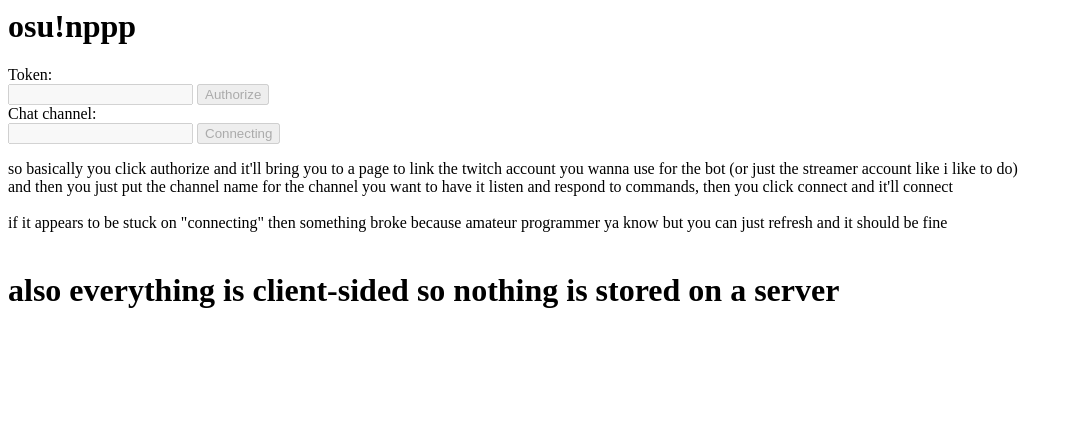
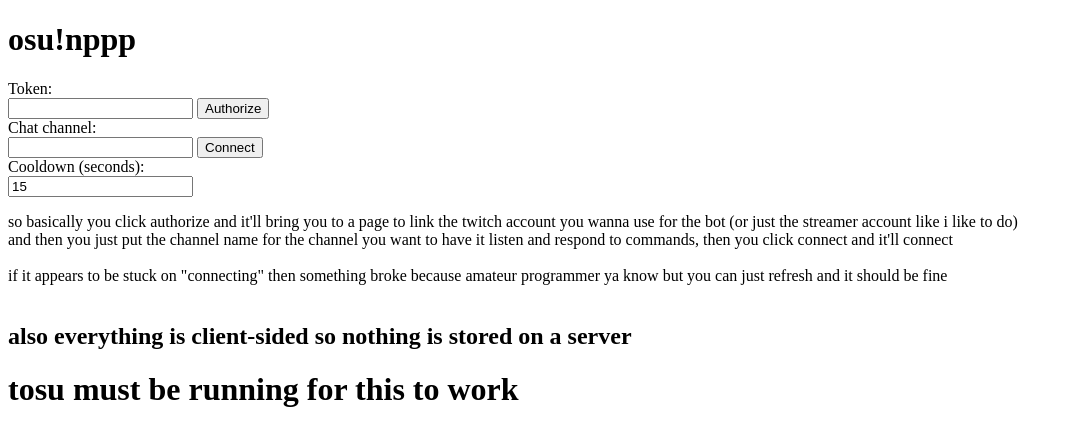
Before and after one commit to Jarran2R/jarran2r.github.io, a plain HTML site: page index.html in a window 1280 px wide. Both pictures are taken after a click on the button "Connect". Shown: the whole page, without its empty margins (0-1073 px from the left). Drawn offline with Linux system fonts and the light colour scheme.

Commit message:
modified:   bot.js 	modified:   index.html

```diff
--- a/bot.js
+++ b/bot.js
@@ -3,14 +3,25 @@
 var BOT_USER_ID; // This is the User ID of the chat bot
 var CHAT_CHANNEL_USER_ID; // This is the User ID of the channel that the bot will join and listen to chat messages of
 
+function verifyUrl() {
+    let hash;
+    try {
+        hash = window.location.hash.split('access_token=')[1].split('&')[0];
+    } catch (error) {
+        hash = ""
+    }
+    return hash;
+}
 
-const OAUTH_TOKEN = window.location.hash.split('access_token=')[1].split('&')[0];
+const OAUTH_TOKEN = verifyUrl();
+
 document.getElementById("token").value = OAUTH_TOKEN;
-console.log(OAUTH_TOKEN);
+console.log("OAuth Token: ", OAUTH_TOKEN);
 
 const EVENTSUB_WEBSOCKET_URL = 'wss://eventsub.wss.twitch.tv/ws';
 var websocketClient;
 var websocketSessionID;
+var timeThen;
 
 // Start executing the bot from here
 function connectBot() {
@@ -19,6 +30,7 @@
     document.getElementById("username").disabled = true;
     document.getElementById("connect").disabled = true;
     document.getElementById("connect").innerHTML = "Connecting";
+    if (OAUTH_TOKEN) {
         (async () => {
             // Verify that the authentication is valid
             await getAuth();
@@ -28,11 +40,14 @@
             // Start WebSocket client and register handlers
             startWebSocketClient();
         })();
+    } else {
+        console.error("No token provided")
+        disconnectBot();
+    }
 
     // WebSocket will persist the application loop until you exit the program forcefully
 
     async function getUserId() {
-        console.log(OAUTH_TOKEN);
         const response = await fetch(`https://api.twitch.tv/helix/users?login=${document.getElementById("username").value}`, {
             method: 'GET',
             headers: {
@@ -44,12 +59,14 @@
         let data = await response.json();
         if (response.status == 401) {
             console.error("No OAuth token provided");
+            disconnectBot();
         };
         try {
-            console.log(data.data[0].id);
         CHAT_CHANNEL_USER_ID = data.data[0].id;
+        console.log("Channel ID: ", CHAT_CHANNEL_USER_ID);
         } catch (error) {
             console.error("Invalid username, " + error);
+            disconnectBot();
         };
     };
 
@@ -65,12 +82,14 @@
         let data = await response.json();
         if (response.status == 401) {
             console.error("No OAuth token provided");
+            disconnectBot();
         }
         try {
-            console.log(data.data[0].id);
             BOT_USER_ID = data.data[0].id;
+            console.log("Bot ID: ", BOT_USER_ID);
         } catch (error) {
             console.error(error);
+            disconnectBot();
         }
     }
 
@@ -87,6 +106,7 @@
             let data = await response.json();
             console.error("Token is not valid. /oauth2/validate returned status code " + response.status);
             console.error(data);
+            disconnectBot();
         }
 
         console.log("Validated token.");
@@ -176,7 +196,6 @@
                         currentPp = ` ${play.pp.current.toFixed(2)}pp /`
                     }
                     return currentPp;
-                break;
             }
         }
 
@@ -221,10 +240,17 @@
                         switch (data.payload.event.message.text.trim()) {
                             // If so, send back "VoHiYo" to the chatroom
                             case "!nppp":
-                                sendChatMessage(`@${data.payload.event.chatter_user_name} | ${await fetchData("map")} |${await fetchData("pp")} 100%: ${await calculatePp(100)}pp, 99%: ${await calculatePp(99)}pp, 98%: ${await calculatePp(98)}pp, 95%: ${await calculatePp(95)}pp, 90%: ${await calculatePp(90)}pp`)
+                                const timeNow = new Date().getTime()
+                                if ((!timeThen) || (timeNow - timeThen > document.getElementById("cooldown").value * 1000)) {
+                                    sendChatMessage(`@${data.payload.event.chatter_user_name} | ${await fetchData("map")} |${await fetchData("pp")} 100%: ${await calculatePp(100)}pp, 99%: ${await calculatePp(99)}pp, 98%: ${await calculatePp(98)}pp, 95%: ${await calculatePp(95)}pp, 90%: ${await calculatePp(90)}pp`);
+                                    timeThen = timeNow;
+                                }
                                 break;
                             case "!np":
+                                if ((!timeThen) || (timeNow - timeThen > document.getElementById("cooldown").value * 1000)) {
                                     sendChatMessage(`@${data.payload.event.chatter_user_name} | ${await fetchData("map")}`)
+                                    timeThen = timeNow;
+                                }
                             break;
                         }
 
@@ -285,6 +311,7 @@
             let data = await response.json();
             console.error("Failed to subscribe to channel.chat.message. API call returned status code " + response.status);
             console.error(data);
+            disconnectBot();
         } else {
             const data = await response.json();
             let button = document.getElementById("connect")
@@ -296,13 +323,17 @@
     }
     async function disconnectBot() {
         let button = document.getElementById("connect")
+        try {
             websocketClient.close();
+            console.log("Connection closed for " + EVENTSUB_WEBSOCKET_URL)
+        } catch (error) {
+            console.error("No WebSocket to close")
+        }
         document.getElementById("token").disabled = false
         document.getElementById("authorize").disabled = false
         document.getElementById("username").disabled = false
         button.disabled = false
         button.innerHTML = "Connect"
         button.onclick = function() { connectBot() };
-        console.log("Connection closed for " + EVENTSUB_WEBSOCKET_URL)
     }
 }
--- a/index.html
+++ b/index.html
@@ -1,3 +1,4 @@
+<!DOCTYPE html>
 <html>
 	<head>
 		<title>osu!nppp</title>
@@ -6,11 +7,13 @@
 	<body>
 		<form>
 			<label for="token">Token:</label><br>
-			<input type="text" id="token" name="token" readonly="true">
+			<input type="password" id="token" name="token" readonly="true">
 			<a href="https://id.twitch.tv/oauth2/authorize?response_type=token&client_id=dl6k4oj0aiuyymn19opsclt6xyykbc&redirect_uri=https://jarran2r.github.io&scope=user%3Abot+user%3Aread%3Achat+user%3Awrite%3Achat&force_verify=true"><button type="button" id="authorize">Authorize</button><br></a>
 			<label for="username">Chat channel:</label><br>
 			<input type="text" id="username" name="username">
-			<button type="button" onclick="connectBot()" id="connect">Connect</button>
+			<button type="button" onclick="connectBot()" id="connect">Connect</button><br>
+			<label for="cooldown">Cooldown (seconds):</label><br>
+			<input type="text" id="cooldown" name="cooldown" value="15">
 		</form>
 		<p>
 			so basically you click authorize and it'll bring you to a page to link the twitch account you wanna use for the bot (or just the streamer account like i like to do)<br>
@@ -18,7 +21,8 @@
 			<br>
 			if it appears to be stuck on "connecting" then something broke because amateur programmer ya know but you can just refresh and it should be fine<br>
 			<br>
-			<h1>also everything is client-sided so nothing is stored on a server</h1>
+			<h2>also everything is client-sided so nothing is stored on a server<br></h2>
+			<h1>tosu must be running for this to work</h1>
 		</p>
 	</body>
 	<script src="bot.js"></script>
```
Lines whose indentation alone changed are shown as unchanged.
